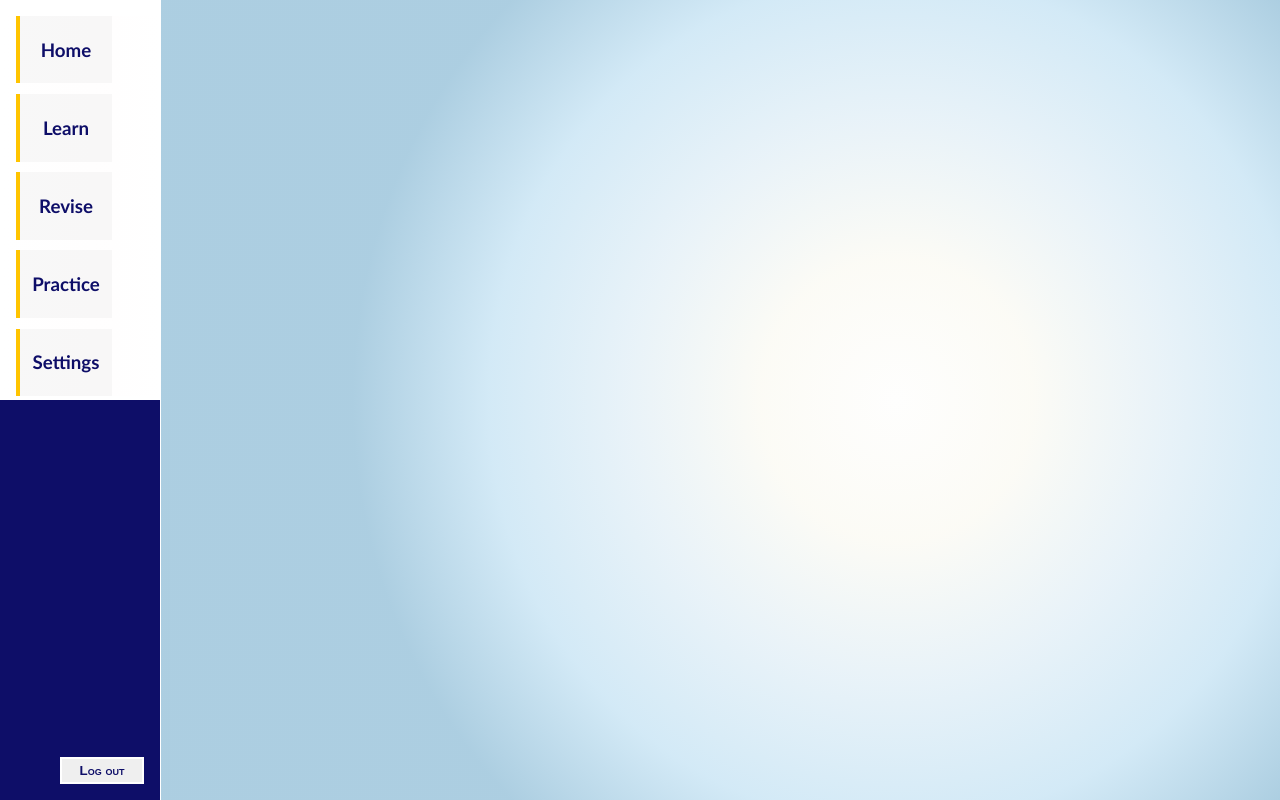
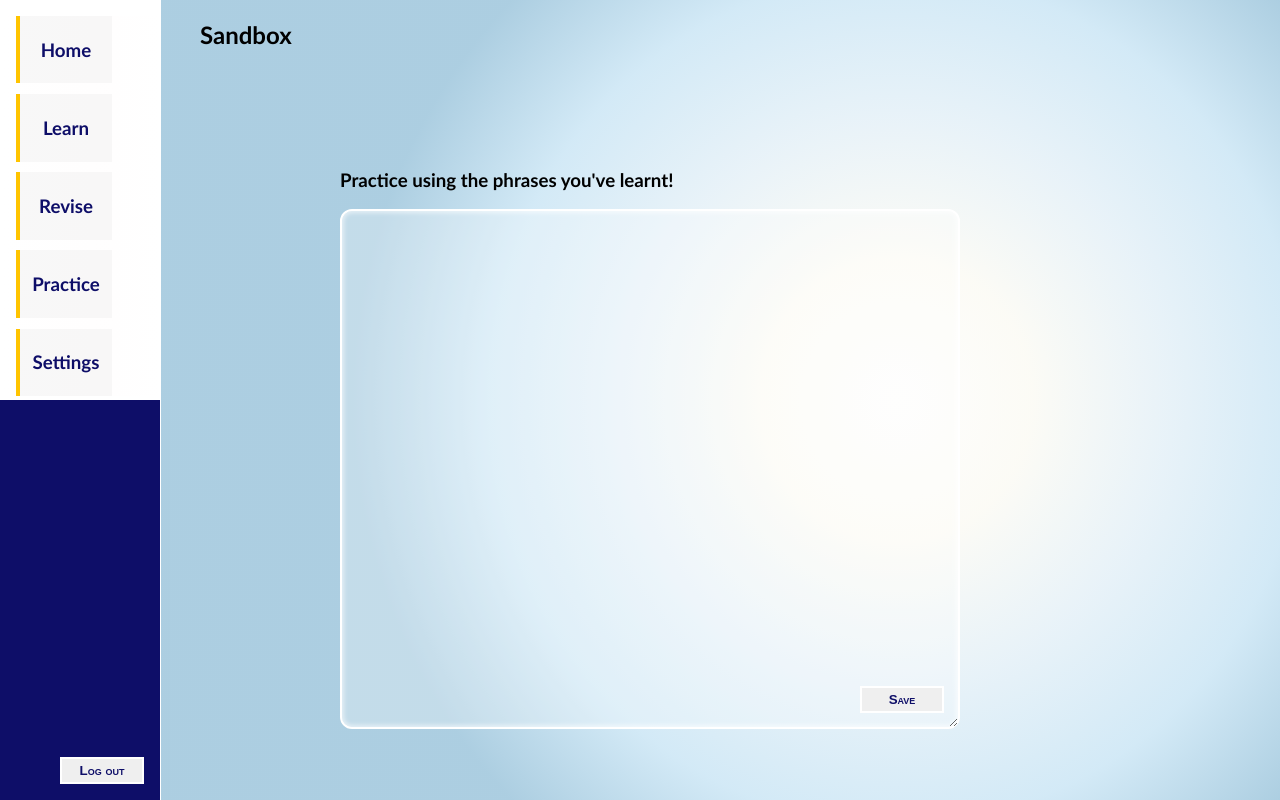
Before and after one commit to Chloe070196/phrases-web-app, a React (Vite) app: page /practice in a window 1280 px wide. Built offline with nearby package versions, Linux system fonts and the light colour scheme; no server answers.

Commit message:
feat: basic sandbox layout

```diff
--- a/src/pages/practice/index.tsx
+++ b/src/pages/practice/index.tsx
@@ -2,7 +2,14 @@
 function PracticePage() {
     return (
         <>
-            <main></main>
+            <main>
+                <h2>Sandbox</h2>
+                <section className="centered-section-position">
+                    <h3>Practice using the phrases you've learnt!</h3>
+                    <textarea  className="medium-section-dimensions section-colors"/>
+                    <button className="bottom-right-button">Save</button>
+                </section>
+            </main>
         </>
     )
 }
```
